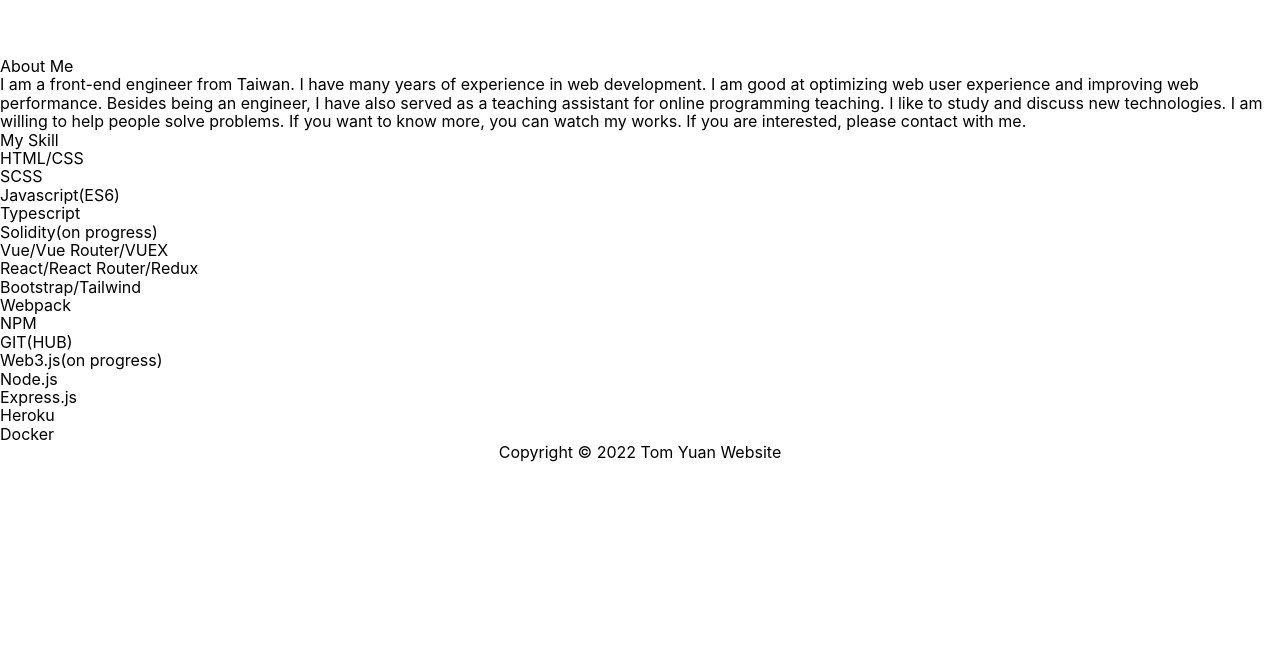
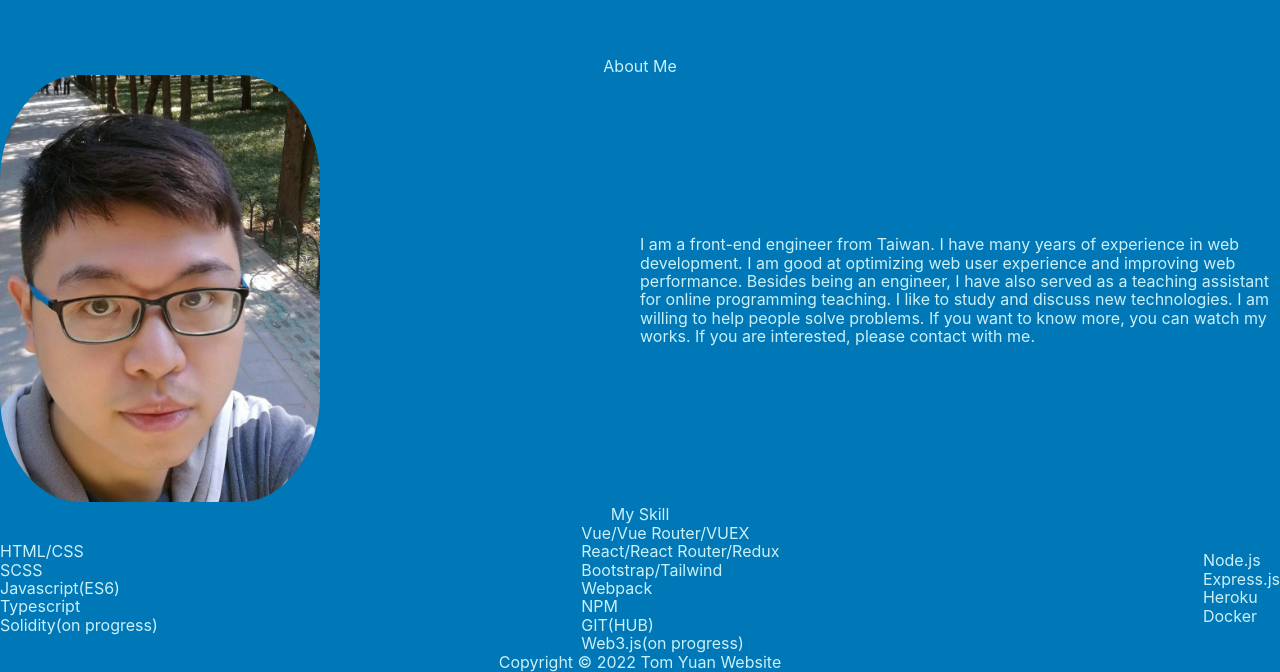
Before and after one commit to t1123425/my-portfolio, a React (Create React App) app: page / in a window 1280 px wide. Shown: the part 848-1520 px from the top of the page. Before the commit the page ends 1310 px from the top, so only its background shows below. Built offline with nearby package versions, Linux system fonts and the light colour scheme; no server answers.

Commit message:
add gsap plugin & update layout & add  gsap mediaMatch setting

```diff
--- /dev/null
+++ b/src/components/About/index.tsx
@@ -0,0 +1,57 @@
+import React from 'react'
+interface InfoProps {
+  imgSrc?: string
+  info: string
+}
+export const InfoBlock: React.FC<InfoProps> = (props) => {
+  return (
+    <div className="InfoContent flexContent space-between">
+      <div className="InfoBox halfBox">
+        <img src={props.imgSrc} alt="InfoImg" />
+      </div>
+      <div className="InfoBox halfBox">
+        <p>{props.info}</p>
+      </div>
+    </div>
+  )
+}
+export const SkillList: React.FC = () => {
+  return (
+    <div className="flexContent space-between">
+      <div className="skillBlock">
+        <ul>
+          <li>HTML/CSS</li>
+          <li>SCSS</li>
+          <li>Javascript(ES6)</li>
+          <li>Typescript</li>
+          <li>
+            Solidity
+            <span>(on progress)</span>
+          </li>
+        </ul>
+      </div>
+      <div className="skillBlock">
+        <ul>
+          <li>Vue/Vue Router/VUEX</li>
+          <li>React/React Router/Redux</li>
+          <li>Bootstrap/Tailwind</li>
+          <li>Webpack</li>
+          <li>NPM</li>
+          <li>GIT(HUB)</li>
+          <li>
+            Web3.js
+            <span>(on progress)</span>
+          </li>
+        </ul>
+      </div>
+      <div className="skillBlock">
+        <ul>
+          <li>Node.js</li>
+          <li>Express.js</li>
+          <li>Heroku</li>
+          <li>Docker</li>
+        </ul>
+      </div>
+    </div>
+  )
+}
--- a/src/components/Navbar/index.tsx
+++ b/src/components/Navbar/index.tsx
@@ -45,11 +45,14 @@ function ToggleEffect(status: boolean) {
 }
 export const Navbar: React.FC = () => {
   const [menuOpen, setMenuOpen] = useState(false)
+  const matchMedia = gsap.matchMedia()
   useEffect(() => {
-    ToggleEffect(menuOpen)
+    matchMedia.add('(max-width:768px)', () => {
+      ToggleEffect(menuOpen)
+    })
   }, [menuOpen])
   return (
-    <HeaderWrap bgColor="#013a63">
+    <HeaderWrap bgColor="#03045e">
       <MenuBar
         className={menuOpen ? 'active' : ''}
         size="35px"
--- a/src/pages/About.tsx
+++ b/src/pages/About.tsx
@@ -1,59 +1,23 @@
 import React from 'react'
+import { InfoBlock, SkillList } from '../components/About'
 // import { useHistory } from 'react-router-dom'
-
+import Head from '../assets/img/head.jpg'
 export const About: React.FC = () => {
   // const history = useHistory()
-
+  const aboutMe = ` I am a front-end engineer from Taiwan. I have many years of experience
+  in web development. I am good at optimizing web user experience and
+  improving web performance. Besides being an engineer, I have also
+  served as a teaching assistant for online programming teaching. I like
+  to study and discuss new technologies. I am willing to help people
+  solve problems. If you want to know more, you can watch my works. If
+  you are interested, please contact with me.`
   return (
     <article className="maxWidthContainer">
       <section>
-        <h1>About Me</h1>
-        <p>
-          I am a front-end engineer from Taiwan. I have many years of experience
-          in web development. I am good at optimizing web user experience and
-          improving web performance. Besides being an engineer, I have also
-          served as a teaching assistant for online programming teaching. I like
-          to study and discuss new technologies. I am willing to help people
-          solve problems. If you want to know more, you can watch my works. If
-          you are interested, please contact with me.
-        </p>
-      </section>
-      <section>
-        <h1>My Skill</h1>
-        <div className="skillBlock">
-          <ul>
-            <li>HTML/CSS</li>
-            <li>SCSS</li>
-            <li>Javascript(ES6)</li>
-            <li>Typescript</li>
-            <li>
-              Solidity
-              <span>(on progress)</span>
-            </li>
-          </ul>
-        </div>
-        <div className="skillBlock">
-          <ul>
-            <li>Vue/Vue Router/VUEX</li>
-            <li>React/React Router/Redux</li>
-            <li>Bootstrap/Tailwind</li>
-            <li>Webpack</li>
-            <li>NPM</li>
-            <li>GIT(HUB)</li>
-            <li>
-              Web3.js
-              <span>(on progress)</span>
-            </li>
-          </ul>
-        </div>
-        <div className="skillBlock">
-          <ul>
-            <li>Node.js</li>
-            <li>Express.js</li>
-            <li>Heroku</li>
-            <li>Docker</li>
-          </ul>
-        </div>
+        <h2 className="text-center">About Me</h2>
+        <InfoBlock info={aboutMe} imgSrc={Head} />
+        <h2 className="text-center">My Skill</h2>
+        <SkillList />
       </section>
       {/* <button
         type="button"
--- /dev/null
+++ b/src/plugins/gsap.ts
@@ -0,0 +1,4 @@
+import { gsap } from 'gsap'
+import { ScrollTrigger } from 'gsap/ScrollTrigger'
+
+export const Gsap = gsap.registerPlugin(ScrollTrigger)
--- a/src/style/main.scss
+++ b/src/style/main.scss
@@ -6,6 +6,8 @@ body {
   -webkit-font-smoothing: antialiased;
   -moz-osx-font-smoothing: grayscale;
   font-size: 16px;
+  color:#caf0f8;
+  background-color:#0077b6;
 }
 html,body,#root{
   width: 100%;
@@ -25,6 +27,32 @@ html,body,#root{
   margin:20px auto;
   &.bold{
     font-weight: bolder;
+  }
+}
+.flexContent{
+  display: flex;
+  align-items: center;
+  img{
+    width: 100%;
+  }
+  &.center{
+    justify-content: center;
+  }
+  &.column{
+    flex-direction: column;
+  }
+  &.space-between{
+    justify-content: space-between;
+  }
+  .halfBox{
+    width:50%;
+    box-sizing: border-box;
+  }
+}
+.InfoBox{
+  img{
+    border-radius: 25%;
+    max-width: 50%;
   }
 }
 .maxWidthContainer{
```
